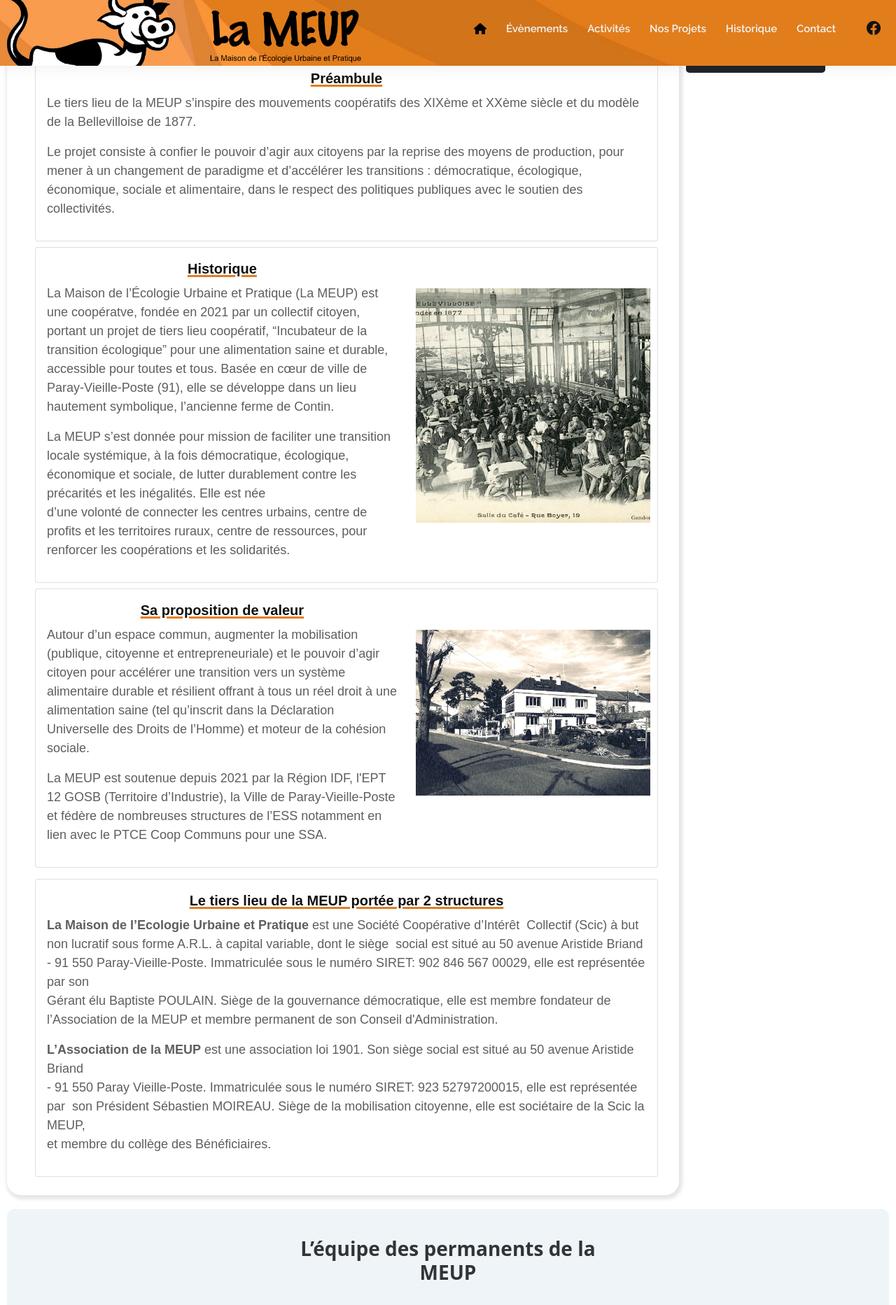
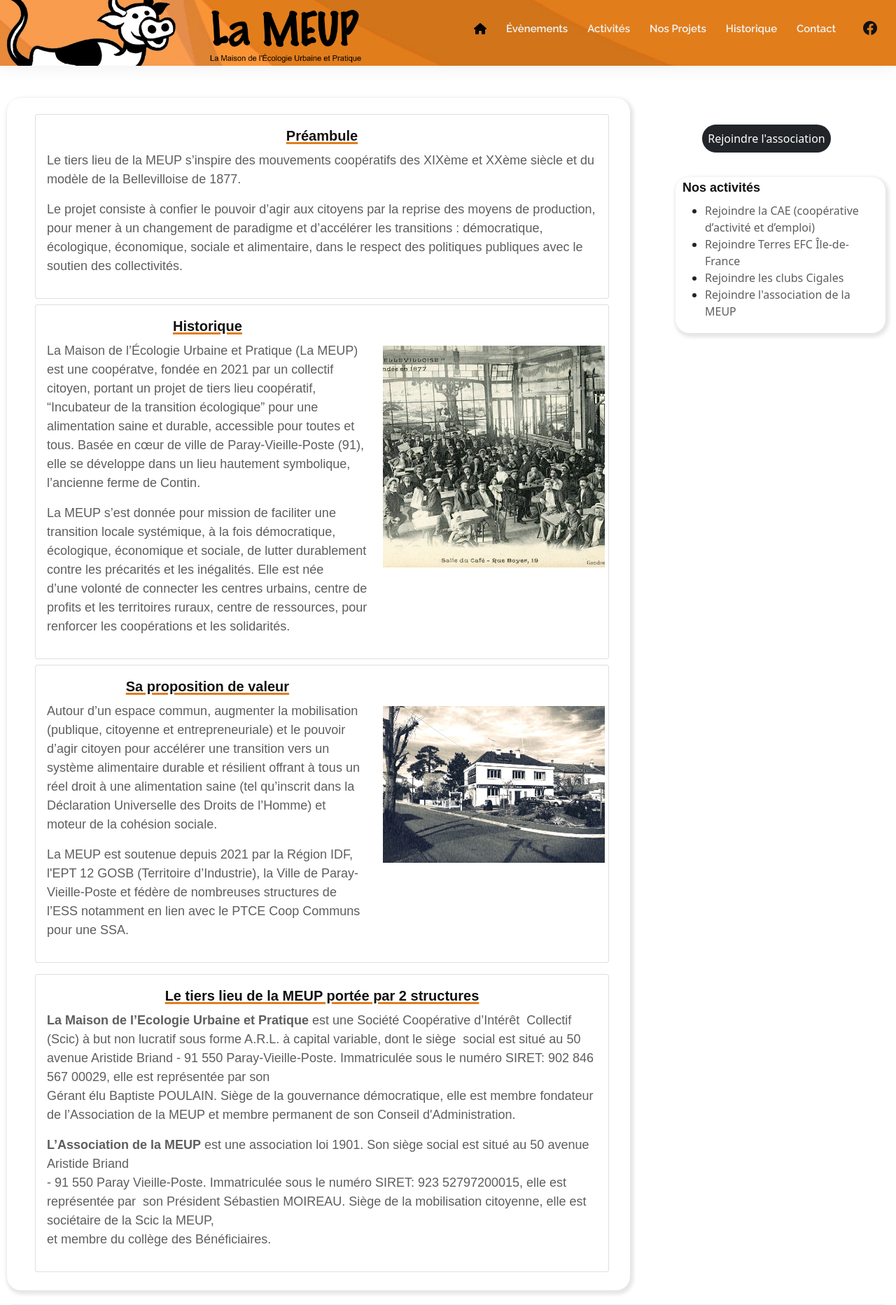
Before and after one commit to CoopCommuns/SiteWeb_MEUP, a PHP site: page /About.html in a window 1280 px wide. Shown: the top 1865 px of the page at 70% size. Run offline with PHP 8.4, Linux system fonts and the light colour scheme; some web fonts are replaced.

Commit message:
mise à jour

```diff
--- a/About.html
+++ b/About.html
@@ -64,11 +64,11 @@
   </header><!-- End Header -->
 
   <!-- ======= Section ======= -->
-  <section>
+  <section class="section-top">
 	<div id="preloader"></div>
     <a href="#" class="back-to-top d-flex align-items-center justify-content-center"><i class="bi bi-arrow-up-short"></i></a>
 
-    <div class="section mt-5 ">
+    <div class="section">
         <div class="contain newsletter-text ">
             <div class="card-body card mt-2">
                 <h3 class="card-title newsletter-title">Préambule </h3>
@@ -142,11 +142,10 @@
         </div>
 
         <div class="sidebar">
-            <div class="d-flex justify-content-center mt-5£
-            ">
-                <a href="https://www.helloasso.com/associations/association-de-la-maison-de-l-ecologie-urbaine-et-pratique/evenements/adherer-a-l-association-de-la-meup" class="text-white bg-dark rounded-3 p-3 " style="text-decoration: none; ">Rejoindre l'association</a>
+            <div class="d-flex justify-content-center mt-5 ">
+                <a href="https://www.helloasso.com/associations/association-de-la-maison-de-l-ecologie-urbaine-et-pratique/evenements/adherer-a-l-association-de-la-meup" class="text-white bg-dark p-2 " style="text-decoration: none; border-radius:20px ;">Rejoindre l'association</a>
             </div>
-            <div class="bubble" id="sidebar-remove">
+            <div class="bubble" >
                 <h4 class="newsletter-title pl-0">Nos activités</h4>
                 <ul>
                     <li><a href="CAE.html" class="newsletter-line">Rejoindre la CAE (coopérative d’activité  et d’emploi)</a></li>
@@ -211,27 +210,18 @@
           </div>
       </div>
   </div>
-
-<!-- ======= Footer ======= -->
+<!--======= Footer ======-->
   <footer id="footer" >
     <div class="container">
 		<h3 class="mb-4 fw-bold  fs-4 ">Nos Partenaires</h3>
 
-        <div class="social">
-            <ul class="list-unstyled d-flex justify-content-center">
-                <li class="img-footer">
-                    <img src="assets/img/paray.png" alt="Photo 1" class="img">
-                </li>
-                <li class="img-footer">
-                    <img src="assets/img/region-ile-de-france-logo.png" alt="Photo 2">
-                </li>
-                <li class="img-footer">
-                    <img src="assets/img/GOSB.jpg" alt="Photo 3" class="img">
-                </li>
-                <li class="img-footer">
-                    <img src="assets/img/coopcommuns.jpg" alt="Photo 4" class="img">
-                </li>
-            </ul>
+				<div class="social d-flex justify-content-center">
+
+					<img src="assets/img/paray.png" >
+					<img src="assets/img/region-ile-de-france-logo.png" >
+					<img src="assets/img/GOSB.jpg" alt="">
+					<img src="assets/img/coopcommuns.jpg" alt="" >
+
 				</div>
 
 				<div class="col-12 text-center py-4 text-muted">
@@ -244,6 +234,7 @@
     </div>
 </footer>
 <!-- ======= End Footer ======= -->
+
 
    	<!-- Vendor JS Files -->
 <script src="assets/vendor/purecounter/purecounter.js"></script>
--- a/CAE.html
+++ b/CAE.html
@@ -48,7 +48,7 @@
               </ul>
               </li>
               <li><a href="About.html">Historique</a></li>
-              <li><a href="mailto:alifaouza10@gmail.com">Contact</a></li>
+              <li><a href="mailto:meupcoop@gmail.com">Contact</a></li>
             </ul>
             <i class="bi bi-list mobile-nav-toggle"></i>
           </nav><!-- .navbar -->
--- a/Projets.html
+++ b/Projets.html
@@ -48,7 +48,7 @@
               </ul>
               </li>
               <li><a href="About.html">Historique</a></li>
-              <li><a href="mailto:alifaouza10@gmail.com">Contact</a></li>
+              <li><a href="mailto:meupcoop@gmail.com">Contact</a></li>
             </ul>
             <i class="bi bi-list mobile-nav-toggle"></i>
           </nav><!-- .navbar -->
@@ -62,7 +62,7 @@
   </header><!-- End Header -->
 
 <!-- =======  Section ======= -->
-<section>
+<section class="section-top">
     <div id="preloader"></div>
     <a href="#" class="back-to-top d-flex align-items-center justify-content-center"><i class="bi bi-arrow-up-short"></i></a>
 
--- a/assets/css/card.css
+++ b/assets/css/card.css
@@ -131,5 +131,5 @@
   }
 
   .img-fluid{
-	padding: 10px 10px;
+	padding: 10px 5px;
   }
--- a/assets/css/styles.css
+++ b/assets/css/styles.css
@@ -1,5 +1,7 @@
 @import url('https://fonts.googleapis.com/css2?family=Redressed&family=Merriweather:wght@300;400;700&display=swap');
-
+.section-top{
+	margin-top: 130px;
+  }
   /*--------------------------------------------------------------
   # Preloader
   --------------------------------------------------------------*/
@@ -19,7 +21,7 @@
 	position: fixed;
 	top: calc(50% - 30px);
 	left: calc(50% - 30px);
-	border: 6px solid hsl(29, 96%, 61%);
+	border: 6px solid #34b7a7;
 	border-top-color: #dcf5f2;
 	border-radius: 50%;
 	width: 60px;
@@ -92,7 +94,7 @@
   # Header Social Links
   --------------------------------------------------------------*/
   .header-social-links {
-	padding-right: 10px;
+	padding-right: 15px;
   }
   .header-social-links a {
 	color: #121212;
@@ -140,8 +142,8 @@
 	  content: "";
 	  position: absolute;
 	  width: 0;
-	  height: 2px;
-	  bottom: -5px;
+	  height: 3px;
+	  bottom: -13px;
 	  left: 0;
 	  background-color: #DE7A1E;
 	  visibility: hidden;
@@ -149,7 +151,7 @@
 	  transition: all 0.3s ease-in-out 0s;
 	}
 	 .navbar{
-	  background-image: url('../img/orange.jpg');
+	  background-image: url('../sidebar/orange.jpg');
 	 }
 	 .header-social-links a {
 	  padding-left: 320px;
@@ -338,7 +340,7 @@
 /*===== side bar ======*/
 
   .bubble{
-	padding: 3px 15px ;
+	padding: 7px 15px ;
 	width: 70%;
 	height: auto;
 	margin:35px 15px 35px 55px;
@@ -384,7 +386,7 @@
 		display: flex;
 	}
 	.contain{
-		flex: 0 1 75%;
+		flex: 0 1 73%;
 	}
 	.sidebar-fixed{
 		position: fixed;
--- a/assets/js/form.js
+++ b/assets/js/form.js
@@ -8,7 +8,7 @@ document.getElementById("contact-form").addEventListener("submit", function (eve
     var message = document.getElementsByName("message")[0].value;
 
     // Construire le lien de messagerie
-    var mailtoLink = "mailto:alifaouza10@gmail.com" +
+    var mailtoLink = "mailto:meupcoop@gmail.com" +
         "?subject=" + encodeURIComponent(subject) +
         "&body=" + encodeURIComponent( message + "\n\n\n Cordialement " + name );
 
```
Also changed, not shown: index.html (+8 -16 lines), évènement.html (+5 -5 lines). Lines whose indentation alone changed are shown as unchanged.
